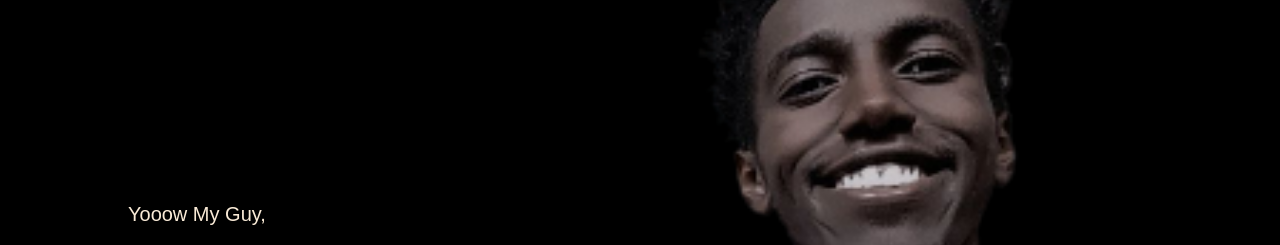
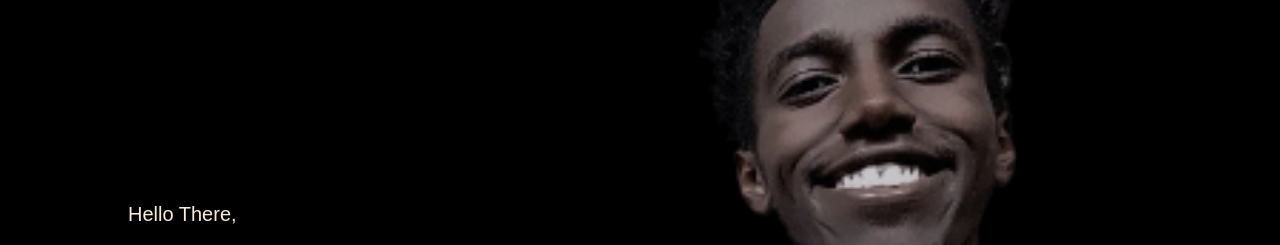
Before and after one commit to Kigwaaaa/portfolio, a plain HTML site: page index.html in a window 1280 px wide. Shown: the part 165-410 px from the top of the page. Drawn offline with Linux system fonts and the light colour scheme.

Commit message:
Update index.html

```diff
--- a/index.html
+++ b/index.html
@@ -25,7 +25,7 @@
             </nav>
             <div class="header-text">
                 <p>
-                Yooow My Guy,
+                Hello There,
                 </p>
                 <h1>
                     I'm <span>Lewis Gichobi</span><br>from Nairobi Kenya.
```
